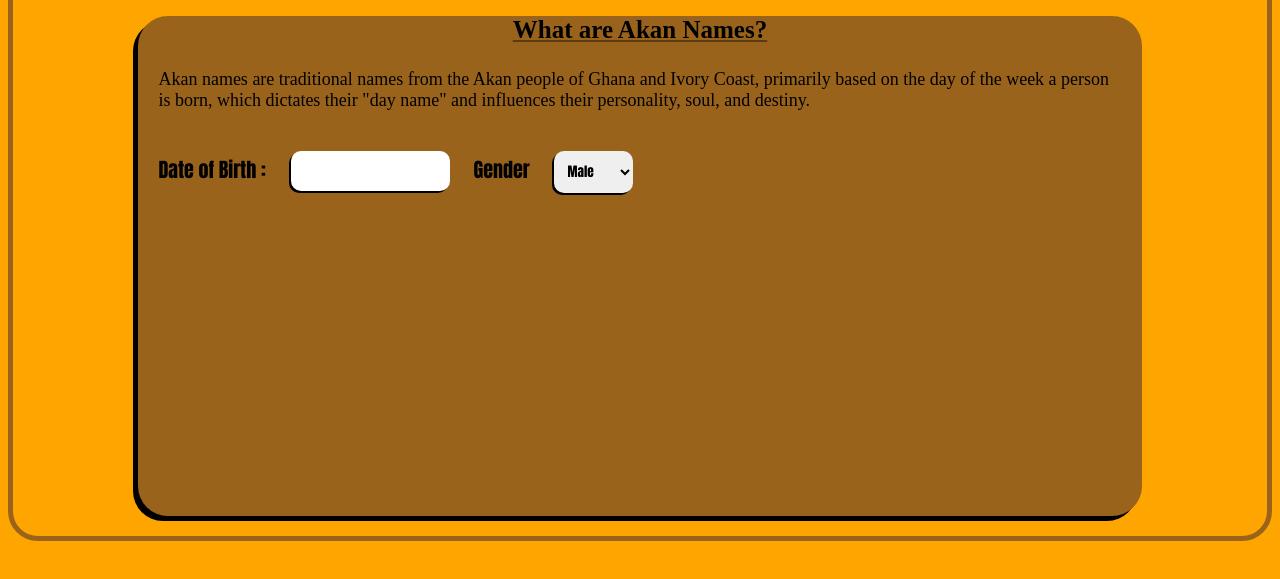
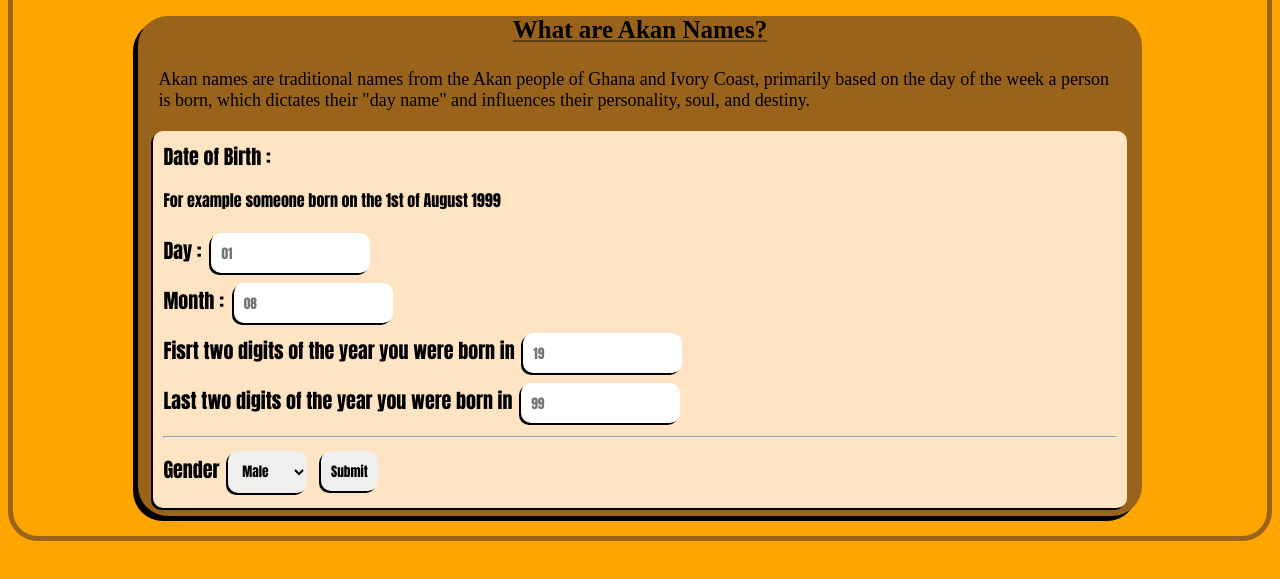
Before and after one commit to DavidCreatives/Akan-Name-Generator, a plain HTML site: page index.html in a window 1280 px wide. Shown: the part 133-712 px from the top of the page. Drawn offline with Linux system fonts and the light colour scheme.

Commit message:
Additional date info and more form formatting

```diff
--- a/index.html
+++ b/index.html
@@ -19,14 +19,27 @@
       </div>
       <section class="Form">
         <form action="">
-          <label for="DOB">Date of Birth : </label>
-          <input type="text" name="DOB" id="DOB">
+          <label for="DOB">Date of Birth : </label> <br>
+          <p>For example someone born on the 1st of August 1999</p>
+          <label for="Day">Day : </label>
+          <input type="text" name="Day" id="Day" placeholder="01" maxlength="2"> <br>
+          <label for="Month">Month : </label>
+          <input type="text" name="Month" id="Month" placeholder="08" maxlength="2"> <br>
+          <label for="Year1">Fisrt two digits of the year you were born in</label>
+          <input type="text" name="Year1" id="Year1" placeholder="19" maxlength="2"> <br>
+          <label for="Year2">Last two digits of the year you were born in</label>
+          <input type="text" name="Year2" id="Year2" placeholder="99" maxlength="2"> <br>
 
+          <hr>
           <label for="Gender">Gender</label>
           <select name="Gender" id="Gender">
             <option value="Male">Male</option>
             <option value="Female">Female</option>
           </select>
+
+          <input type="submit" id="SubButton">
+
+
         </form>
       </section>
     </section>
--- a/styles.css
+++ b/styles.css
@@ -18,7 +18,7 @@ body{
   justify-self: center;
   margin-bottom: 20px;
   border-radius: 30px;
-   box-shadow: -5px 5px ;
+  box-shadow: -5px 5px ;
 }
 
 #Info h3{
@@ -44,10 +44,20 @@ body{
   border: 2px;
   box-shadow: -2px 2px;
   font-family: Impact, Haettenschweiler, 'Arial Narrow Bold', sans-serif;
-  margin: 20px;
+  margin: 5px;
   padding: 10px;
 }
 .Form label{
   font-size: 20px;
   font-family: Impact, Haettenschweiler, 'Arial Narrow Bold', sans-serif;
 }
+
+.Form{
+  border-radius: 10px;
+  border: 2px;
+  box-shadow: -2px 2px;
+  font-family: Impact, Haettenschweiler, 'Arial Narrow Bold', sans-serif;
+  margin: 15px;
+  padding: 10px;
+  background-color:bisque;
+}
```
